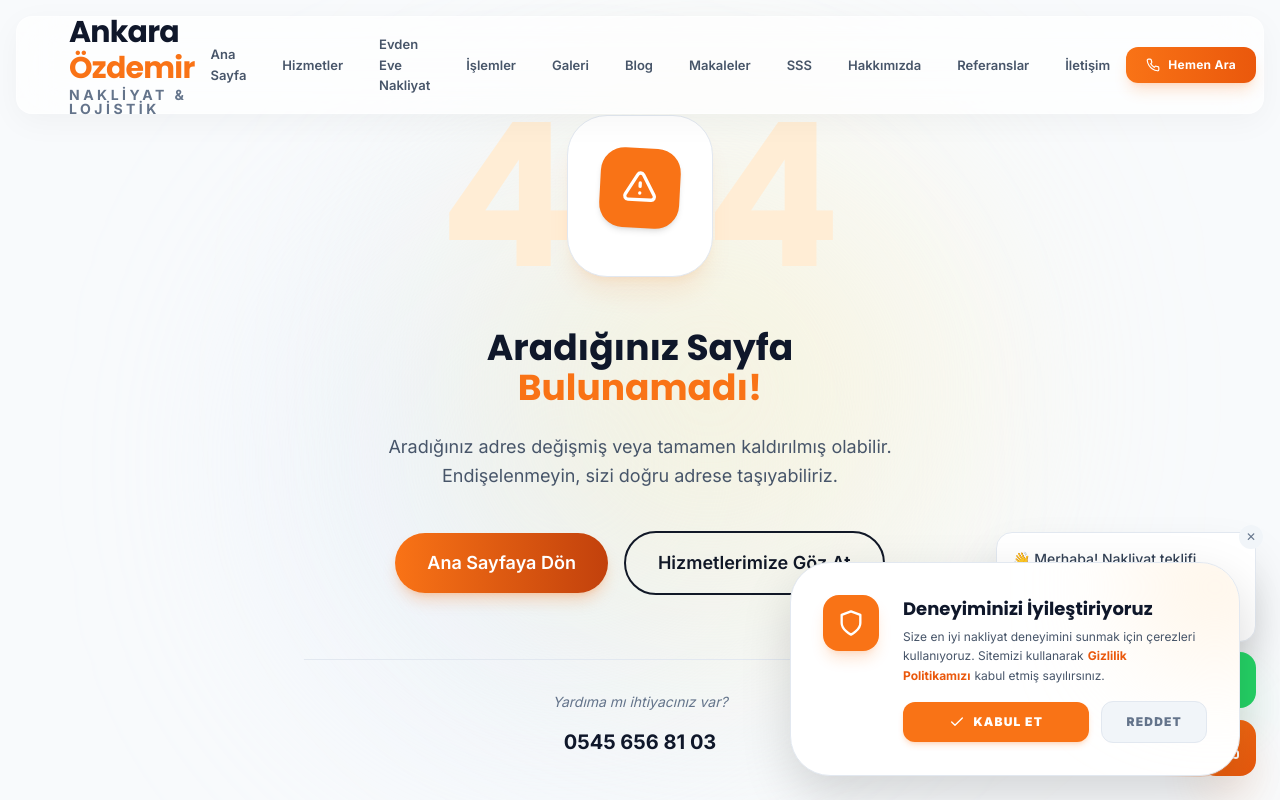
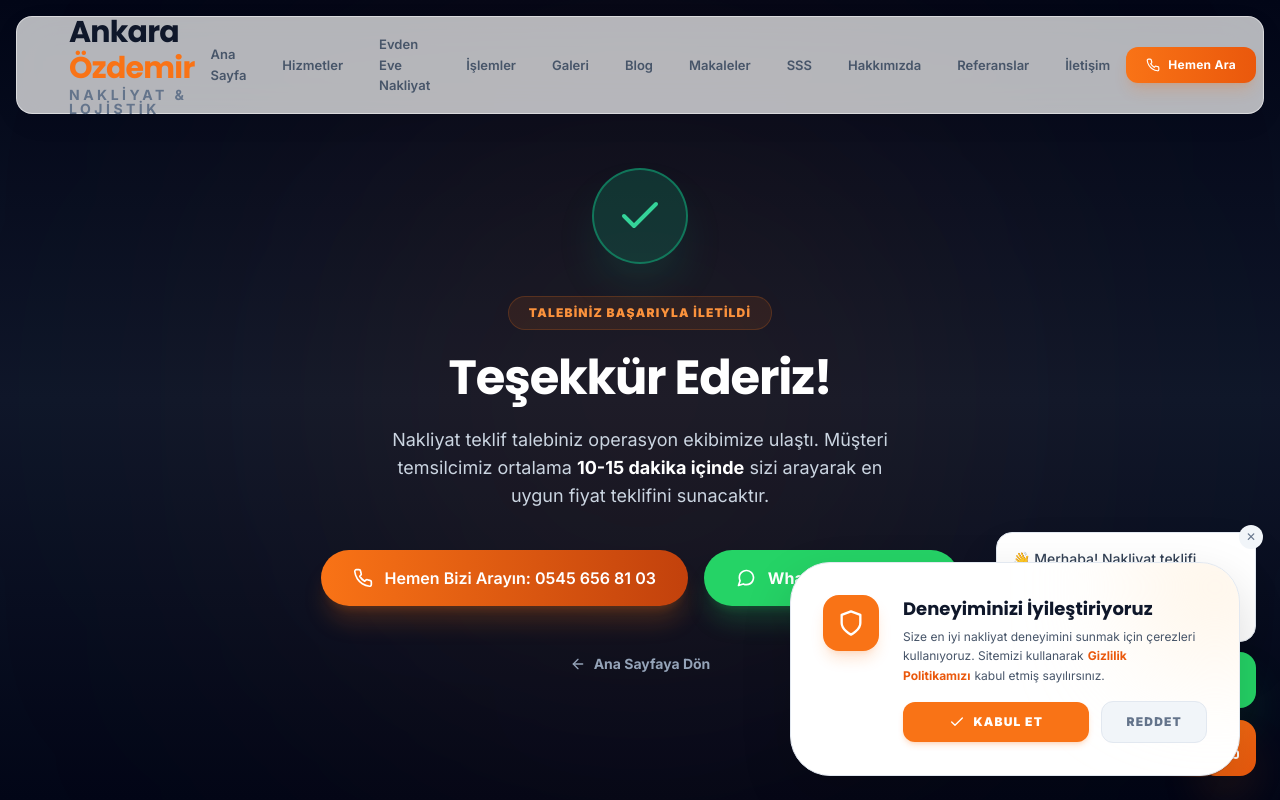
Before and after one commit to Majestei/ankara-nakliyat, a Next.js app: page /tesekkurler in a window 1280 px wide. Before the commit this address had no page. Shown: the top 800 px of the page. Built offline with nearby package versions, Linux system fonts and the light colour scheme.

Commit message:
feat(ads): add dedicated /tesekkurler page and full Google Ads conversion tracking pipeline

```diff
--- /dev/null
+++ b/src/app/tesekkurler/page.tsx
@@ -0,0 +1,81 @@
+import type { Metadata } from "next";
+import Link from "next/link";
+import Script from "next/script";
+import { firmaBilgileri } from "@/data/siteData";
+import { IconCheck, IconPhone, IconChat, IconArrow } from "@/components/Icons";
+
+export const metadata: Metadata = {
+    title: "Teşekkürler | Talebiniz Alındı",
+    description: "Teklif talebiniz başarıyla alındı. Uzman ekibimiz en kısa sürede sizinle iletişime geçecektir.",
+    robots: {
+        index: false,
+        follow: false,
+    },
+};
+
+export default function TesekkurlerPage() {
+    const phoneClean = firmaBilgileri.phone.replace(/\D/g, "");
+    const whatsappNumber = phoneClean.startsWith("0") ? `90${phoneClean.slice(1)}` : (phoneClean.startsWith("90") ? phoneClean : `90${phoneClean}`);
+
+    return (
+        <div className="min-h-screen pt-32 pb-20 bg-gradient-to-b from-slate-950 via-slate-900 to-slate-950 text-white flex items-center justify-center relative overflow-hidden">
+            {/* Google Ads Event snippet for Kişi conversion page */}
+            <Script id="google-ads-conversion-page" strategy="afterInteractive">
+                {`
+                    if (typeof gtag === 'function') {
+                        gtag('event', 'conversion', {'send_to': 'AW-18303925044/7zuMCPrFg-ccELT2_pdE'});
+                    }
+                `}
+            </Script>
+
+            {/* Background Glow */}
+            <div className="absolute top-1/2 left-1/2 -translate-x-1/2 -translate-y-1/2 w-[600px] h-[600px] bg-primary-500/10 blur-[180px] rounded-full pointer-events-none" />
+
+            <div className="container-custom relative z-10 max-w-2xl text-center px-4">
+                <div className="w-24 h-24 bg-emerald-500/20 border-2 border-emerald-500/50 rounded-full flex items-center justify-center mx-auto mb-8 shadow-2xl shadow-emerald-500/20 animate-bounce-short">
+                    <IconCheck className="w-12 h-12 text-emerald-400" />
+                </div>
+
+                <span className="inline-block px-5 py-2 rounded-full bg-primary-500/10 border border-primary-500/20 text-primary-400 text-xs font-black uppercase tracking-widest mb-6">
+                    Talebiniz Başarıyla İletildi
+                </span>
+
+                <h1 className="text-3xl md:text-5xl font-black text-white tracking-tight mb-6">
+                    Teşekkür Ederiz!
+                </h1>
+
+                <p className="text-slate-300 text-base md:text-lg leading-relaxed mb-10 max-w-lg mx-auto">
+                    Nakliyat teklif talebiniz operasyon ekibimize ulaştı. Müşteri temsilcimiz ortalama <strong className="text-white">10-15 dakika içinde</strong> sizi arayarak en uygun fiyat teklifini sunacaktır.
+                </p>
+
+                {/* Quick Action Buttons */}
+                <div className="flex flex-col sm:flex-row gap-4 justify-center mb-12">
+                    <a
+                        href={`tel:${firmaBilgileri.phone.replace(/\s/g, "")}`}
+                        className="btn-primary flex items-center justify-center gap-3 py-4 px-8 text-base shadow-xl shadow-primary-500/20 hover:scale-105 transition-transform"
+                    >
+                        <IconPhone className="w-5 h-5" />
+                        Hemen Bizi Arayın: {firmaBilgileri.phone}
+                    </a>
+                    <a
+                        href={`https://wa.me/${whatsappNumber}?text=${encodeURIComponent("Merhaba, web sitenizden teklif formu gönderdim, bilgi alabilir miyim?")}`}
+                        target="_blank"
+                        rel="noopener noreferrer"
+                        className="bg-[#25D366] hover:bg-[#20bd5a] text-white font-bold py-4 px-8 rounded-2xl md:rounded-full flex items-center justify-center gap-3 text-base shadow-xl shadow-[#25D366]/20 hover:scale-105 transition-transform"
+                    >
+                        <IconChat className="w-5 h-5" />
+                        WhatsApp'tan Yazın
+                    </a>
+                </div>
+
+                <Link
+                    href="/"
+                    className="inline-flex items-center gap-2 text-sm font-bold text-slate-400 hover:text-white transition-colors"
+                >
+                    <IconArrow className="w-4 h-4 rotate-180" />
+                    Ana Sayfaya Dön
+                </Link>
+            </div>
+        </div>
+    );
+}
--- a/src/components/ContactClient.tsx
+++ b/src/components/ContactClient.tsx
@@ -144,7 +144,9 @@ function SmartLogisticsForm() {
                     method="POST"
                     className="min-h-[400px] md:min-h-[450px] flex flex-col justify-between"
                 >
-                    <input type="hidden" name="_subject" value="Holographic Command Lead!" />
+                    <input type="hidden" name="_subject" value="Ankara Özdemir Nakliyat - Yeni Teklif Talebi" />
+                    <input type="hidden" name="_next" value="https://ankaraozdemirnakliyat.com/tesekkurler" />
+                    <input type="hidden" name="_captcha" value="false" />
                     {/* DOM'dan silinen verilerin FormSubmit'e gidebilmesi için gizli alanlar */}
                     <input type="hidden" name="name" value={formData.name} />
                     <input type="hidden" name="phone" value={formData.phone} />
```
